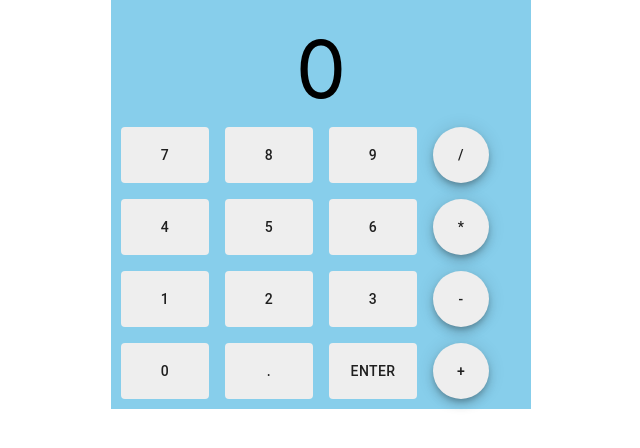
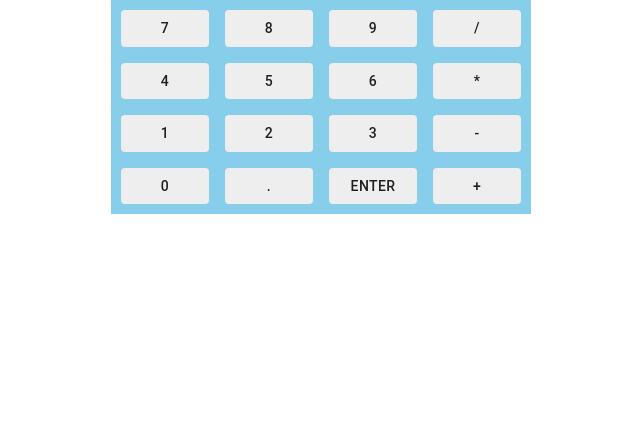
Before and after one commit to KirbyPatrick/calculator, a React (Create React App) app: page / in a window 1280 px wide. Shown: the top 448 px of the page, without its empty margins (319-959 px from the left). Built offline with nearby package versions, Linux system fonts and the light colour scheme.

Commit message:
seperated CalculatorButtons component into two different components. added onClicks to Buttons

```diff
--- a/src/components/calculatorButtons.js
+++ b/src/components/calculatorButtons.js
@@ -3,39 +3,36 @@ import Button from "@material-ui/core/Button";
 import Fab from "@material-ui/core/Fab";
 
 class CalculatorButtons extends Component {
-  state = {
-    currentNumber: 0
-  };
 
   render() {
     return (
       <div>
-        <div>
-          <p>{this.state.currentNumber}</p>
-        </div>
         <div className="gridClass">
-          <Button>7</Button>
-          <Button>8</Button>
-          <Button>9</Button>
-          <Fab aria-label="Add" className="fab">
+          <Button name="7" onClick={e => this.props.onClick(e.target.name)}>7</Button>
+          <Button name="7" onClick={e => this.props.onClick(e.target.name)}>8</Button>
+          <Button name="7" onClick={e => this.props.onClick(e.target.name)}>9</Button>
+          <Button name="7" onClick={e => this.props.onClick(e.target.name)} aria-label="Add" className="fab">
             /
-          </Fab>
-          <Button>4</Button>
-          <Button>5</Button>
-          <Button>6</Button>
-          <Fab aria-label="Add" className="fab">
+          </Button>
+
+          <Button name="7" onClick={e => this.props.onClick(e.target.name)}>4</Button>
+          <Button name="7" onClick={e => this.props.onClick(e.target.name)}>5</Button>
+          <Button name="7" onClick={e => this.props.onClick(e.target.name)}>6</Button>
+          <Button name="7" onClick={e => this.props.onClick(e.target.name)} aria-label="Add" className="fab">
             *
-          </Fab>
-          <Button>1</Button>
-          <Button>2</Button>
-          <Button>3</Button>
-          <Fab aria-label="Add" className="fab">
+          </Button>
+
+          <Button name="7" onClick={e => this.props.onClick(e.target.name)}>1</Button>
+          <Button name="7" onClick={e => this.props.onClick(e.target.name)}>2</Button>
+          <Button name="7" onClick={e => this.props.onClick(e.target.name)}>3</Button>
+          <Button name="7" onClick={e => this.props.onClick(e.target.name)} aria-label="Add" className="fab">
             -
-          </Fab>
-          <Button>0</Button>
-          <Button>.</Button>
-          <Button>ENTER</Button>
-          <Fab aria-label="Add">+</Fab>
+          </Button>
+
+          <Button name="7" onClick={e => this.props.onClick(e.target.name)}>0</Button>
+          <Button name="7" onClick={e => this.props.onClick(e.target.name)}>.</Button>
+          <Button name="7" onClick={e => this.props.onClick(e.target.name)}>ENTER</Button>
+          <Button name="7" onClick={e => this.props.onClick(e.target.name)} aria-label="Add">+</Button>
         </div>
       </div>
     );
```
Also changed, not shown: src/components/result.js (added, +14 -0 lines).
